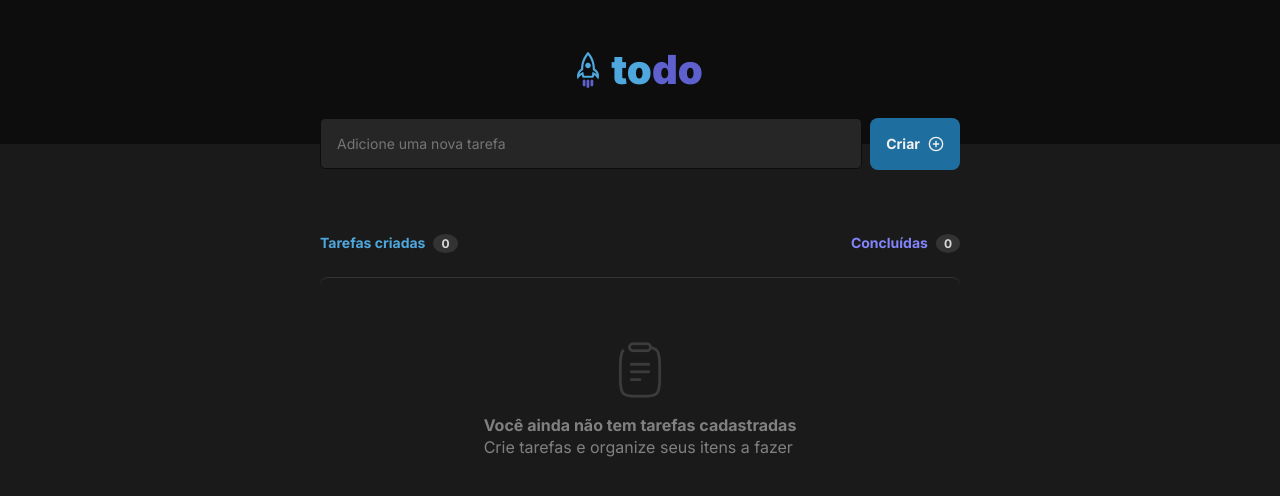
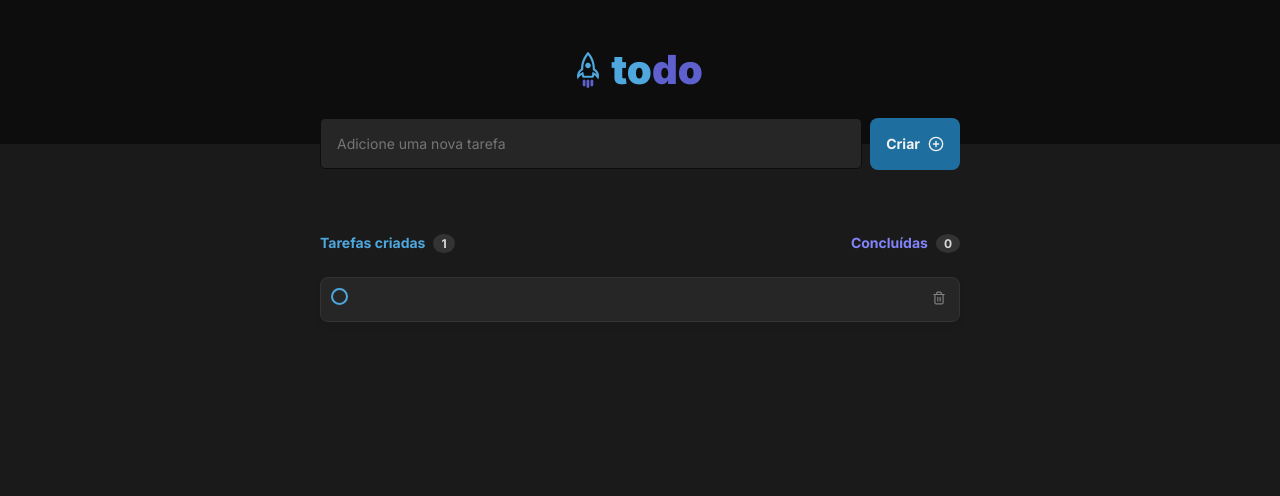
Before and after one commit to brunaporato/todo-list-ignite, a React (Vite) app: page / in a window 1280 px wide. Both pictures are taken after a click on the button "Criar". Shown: the top 496 px of the page. Built offline with nearby package versions, Linux system fonts and the light colour scheme.

Commit message:
add function to create new tasks

```diff
--- a/src/App.tsx
+++ b/src/App.tsx
@@ -7,23 +7,42 @@ import clipboard from "./assets/clipboard.svg";
 
 import styles from "./App.module.css";
 import "./global.css";
+import { ChangeEvent, FormEvent, useState } from "react";
 
 export function App() {
-  let tasks: Object[] = [];
+  const [tasks, setTasks] = useState<string[]>([]);
+  const [newTask, setNewTask] = useState<string>('');
+
+  function handleCreateNewTask(e: FormEvent) {
+    e.preventDefault();
+
+    setTasks([ ...tasks, newTask ]);
+    setNewTask('');
+  }
+
+  function handleNewTaskChange(e: ChangeEvent<HTMLInputElement>) {
+    e.target.setCustomValidity('');
+    setNewTask(e.target.value);
+  }
 
   return (
     <div className={styles.page}>
       <Header />
       <div className={styles.container}>
         <div className={styles.inputSection}>
-          <Input />
-          <BttnCreate />
+          <Input
+            onChange={handleNewTaskChange}
+            value={newTask}
+          />
+          <BttnCreate
+            onClick={handleCreateNewTask}
+          />
         </div>
         <main className={styles.main}>
           <div className={styles.mainTop}>
             <div className={styles.created}>
               <p>Tarefas criadas</p>
-              <span>0</span>
+              <span>{tasks.length}</span>
             </div>
             <div className={styles.done}>
               <p>Concluídas</p>
@@ -31,6 +50,16 @@ export function App() {
             </div>
           </div>
           <div className={tasks.length == 0 ? styles.hide : styles.tasks}>
+            {
+              tasks.map(task  => {
+                return (
+                <Task
+                  key={tasks.indexOf(task)}
+                  text={task}
+                />
+                )
+              })
+            }
           </div>
           <div className={tasks.length == 0 ? styles.tasksNull : styles.hide}>
             <img src={clipboard} alt="clipboard icon" />
--- a/src/components/BttnCreate.tsx
+++ b/src/components/BttnCreate.tsx
@@ -1,10 +1,16 @@
+import { FormEvent } from "react";
 import styles from "./BttnCreate.module.css";
 import { FiPlusCircle } from "react-icons/fi";
 
-export function BttnCreate() {
+interface BttnProps {
+    onClick: (e: FormEvent) => void;
+}
+
+export function BttnCreate({ onClick }: BttnProps) {
     return(
         <button
         className={styles.button}
+        onClick={onClick}
         >
             Criar <FiPlusCircle size={16} />
         </button>
--- a/src/components/Input.tsx
+++ b/src/components/Input.tsx
@@ -1,11 +1,19 @@
+import { ChangeEvent } from "react";
 import styles from "./Input.module.css";
 
-export function Input() {
+interface InputProps {
+  onChange: (e: ChangeEvent<HTMLInputElement>) => void;
+  value: string;
+}
+
+export function Input({ onChange, value }: InputProps) {
   return (
     <input
       className={styles.input}
       type="text"
+      onChange={onChange}
       placeholder="Adicione uma nova tarefa"
+      value={value}
     />
   )
 }
--- a/src/components/Task.module.css
+++ b/src/components/Task.module.css
@@ -6,7 +6,6 @@
   border: 1px solid var(--gray-400);
   border-radius: .8rem;
 
-  width: fit-content;
 
   padding: 1rem;
   align-items: flex-start;
```
